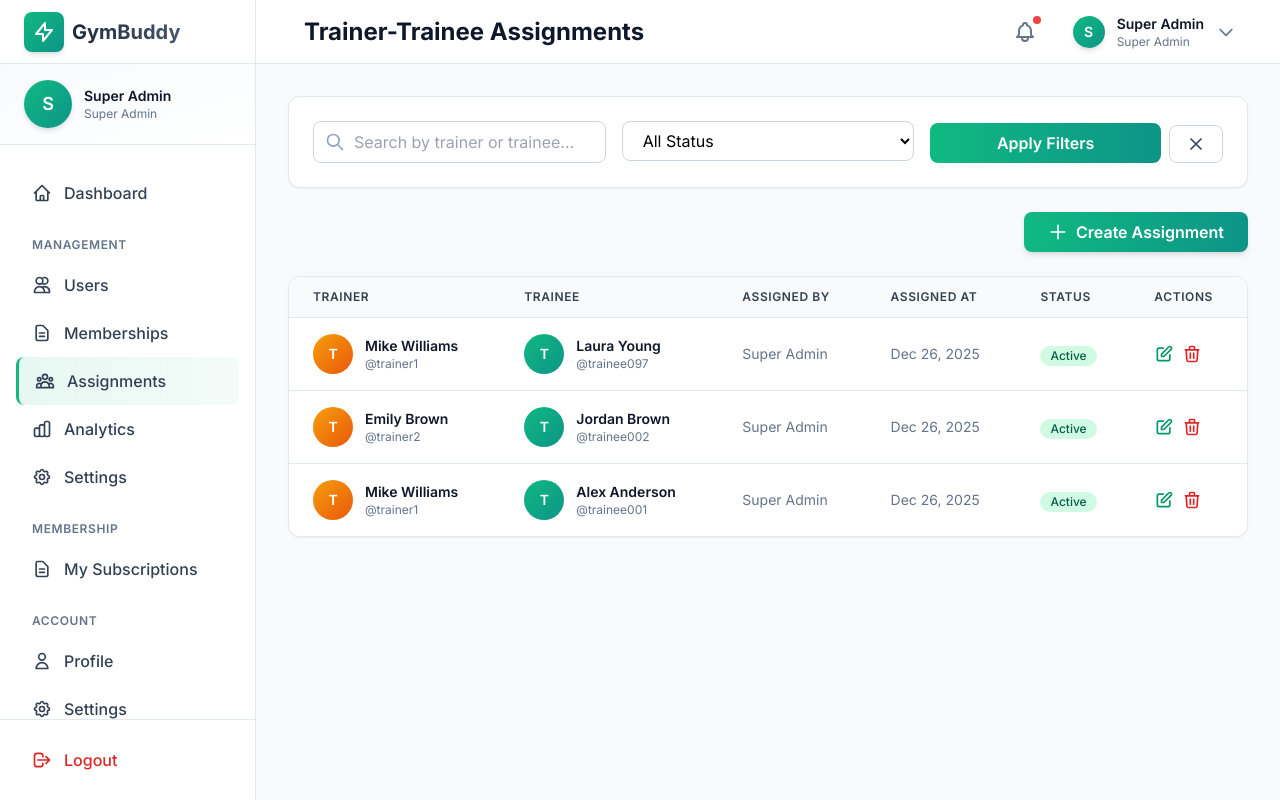
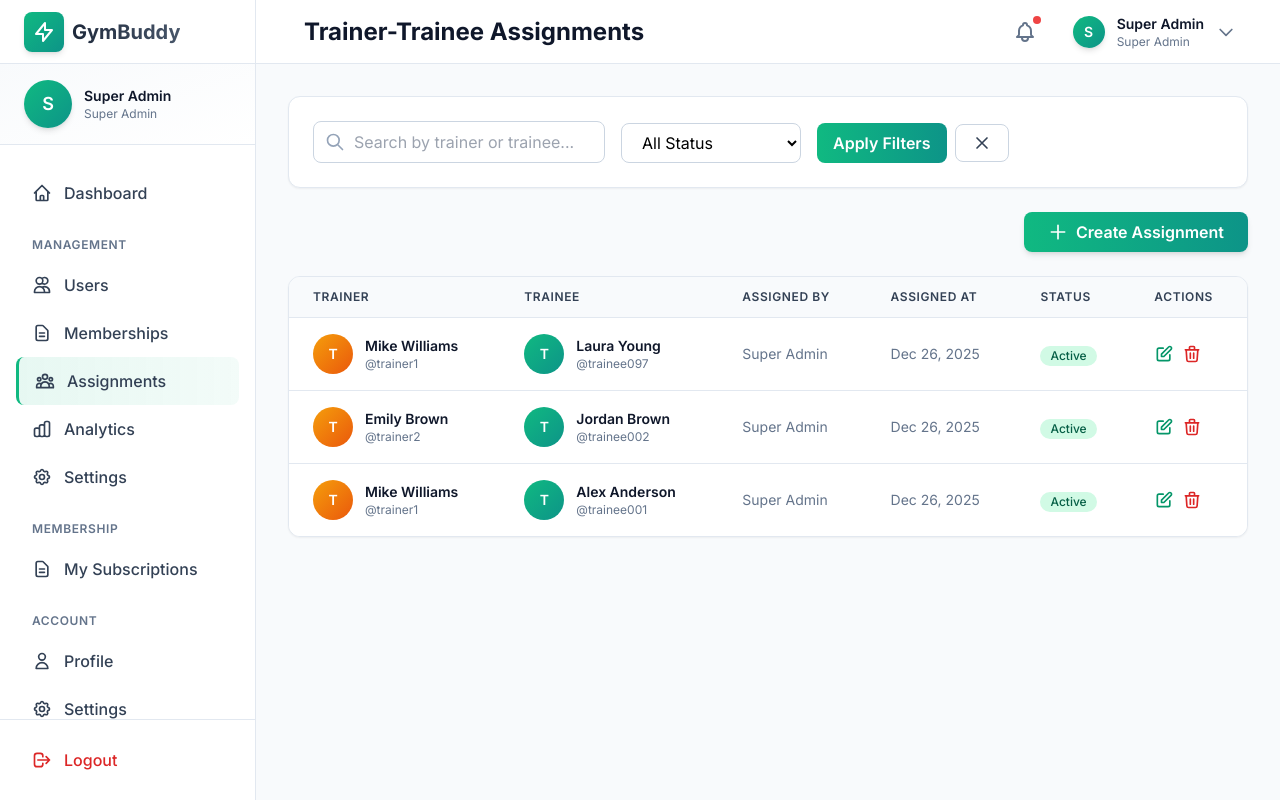
Before and after one commit to manjurulhoque/gymbuddy, a Django app: page /users/assignments/ in a window 1280 px wide. Run offline with Django 5.2, Linux system fonts and the light colour scheme; a user stored in the database is signed in; data comes from the database, SQL or seed files in the repository; style sheets or scripts are compiled from the project's sources.

Commit message:
style: improve layout and responsiveness of assignment list filters
- updated the filter section layout to use flexbox for better alignment and spacing
- adjusted widths of search bar and status filter for improved responsiveness
- refined button styling to maintain consistency across different screen sizes

```diff
--- a/templates/users/assignment_list.html
+++ b/templates/users/assignment_list.html
@@ -9,9 +9,9 @@
     <!-- Filters and Search -->
     <div class="bg-white rounded-xl shadow-sm border border-slate-200 p-4 sm:p-6">
         <form method="get" action="{% url 'users:assignment_list' %}" class="space-y-4">
-            <div class="grid grid-cols-1 sm:grid-cols-3 gap-4">
+            <div class="flex flex-col sm:flex-row gap-4 items-stretch sm:items-end">
                 <!-- Search Bar -->
-                <div class="relative">
+                <div class="relative w-full sm:w-auto">
                     <div class="absolute inset-y-0 left-0 pl-3 flex items-center pointer-events-none">
                         <svg class="h-5 w-5 text-slate-400" fill="none" stroke="currentColor" viewBox="0 0 24 24">
                             <path stroke-linecap="round" stroke-linejoin="round" stroke-width="2" d="M21 21l-6-6m2-5a7 7 0 11-14 0 7 7 0 0114 0z"></path>
@@ -27,7 +27,7 @@
                 </div>
 
                 <!-- Status Filter -->
-                <div>
+                <div class="w-full sm:w-auto sm:min-w-[180px]">
                     <select
                         name="status"
                         class="w-full px-4 py-2 border border-slate-300 rounded-lg focus:ring-2 focus:ring-emerald-500 focus:border-emerald-500 bg-white"
@@ -39,10 +39,10 @@
                 </div>
 
                 <!-- Filter Actions -->
-                <div class="flex items-end space-x-2">
+                <div class="flex items-center space-x-2 w-full sm:w-auto">
                     <button
                         type="submit"
-                        class="flex-1 px-4 py-2 bg-gradient-to-r from-emerald-500 to-teal-600 text-white rounded-lg hover:from-emerald-600 hover:to-teal-700 transition-colors duration-200 font-semibold"
+                        class="flex-1 sm:flex-none px-4 py-2 bg-gradient-to-r from-emerald-500 to-teal-600 text-white rounded-lg hover:from-emerald-600 hover:to-teal-700 transition-colors duration-200 font-semibold"
                     >
                         Apply Filters
                     </button>
```
